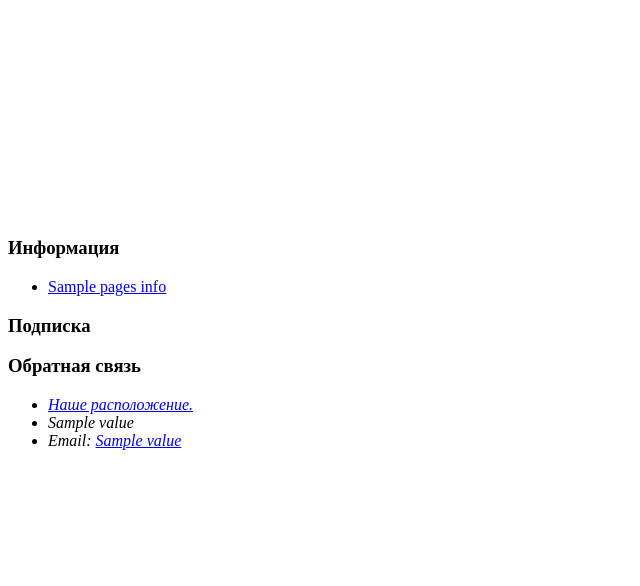
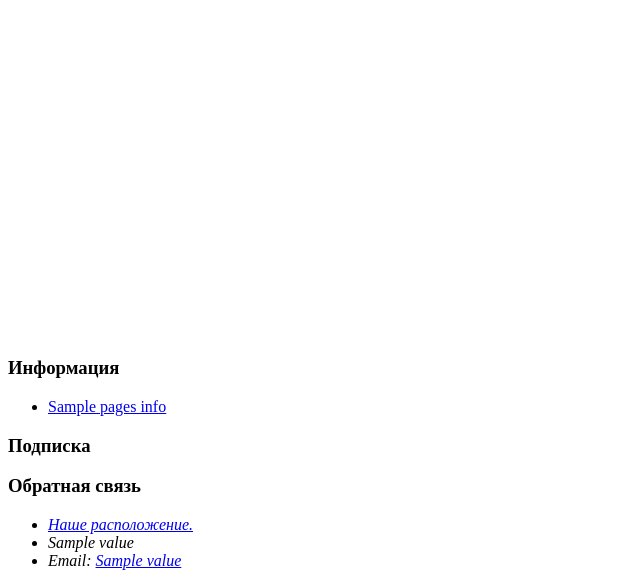
Before and after one commit to gitslik/Auto_parts_store, a PHP site: template view/admin/products/editProducts.php in a window 1280 px wide. Shown: the part 1075-1661 px from the top of the page, without its empty margins (0-640 px from the left). Before the commit the page ends 1525 px from the top, so only its background shows below. Run offline with PHP 8.4, Linux system fonts and the light colour scheme; the template is opened without the code that fills it: most values are stand-ins (such as "Sample title", 1, 10 or a date in 2020); some libraries are stand-ins or nearby versions.

Commit message:
Баг фиксы

```diff
--- a/controllers/admin.php
+++ b/controllers/admin.php
@@ -526,6 +526,8 @@ class Admin
     global $f3, $db;
     $menu_obj = new Menu($db);
     $array_for_menu['name_menu'] = $f3->BODY;
+    $array_for_menu['sub_id'] = 0;
+    $array_for_menu['page_menu'] = "";
     $menu_obj->copyfrom($array_for_menu);
     $menu_obj->save();
     $menus = $menu_obj->find();
--- a/css/admin.css
+++ b/css/admin.css
@@ -1,3 +1,9 @@
+div#page-wrapper {
+ min-height: auto!important;
+}
+div#page-wrapper {
+  background: transparent;
+}
 a.edit_page {
   float: right;
 }
--- a/view/admin/header.php
+++ b/view/admin/header.php
@@ -71,11 +71,11 @@ if(!isset($logSESS))
     <!-- /.navbar-header -->
 
     <ul class="nav navbar-top-links navbar-right">
-      <li class="dropdown">
+<!--      <li class="dropdown">
         <a class="dropdown-toggle" data-toggle="dropdown" href="#">
           <i class="fa fa-envelope fa-fw"></i>
         </a>
-      </li>
+      </li>-->
       <li class="dropdown">
         <a class="dropdown-toggle" data-toggle="dropdown" href="#">
           <i class="fa fa-user fa-fw"></i> <i class="fa fa-caret-down"></i>
--- a/view/admin/products/editProducts.php
+++ b/view/admin/products/editProducts.php
@@ -2,7 +2,7 @@
   <div class="content_page col-lg-12">
     <style>
       div#page-wrapper {
-        min-height: 1060px!important;
+        min-height: 1180px!important;
       }
     </style>
     <div class="row">
```
